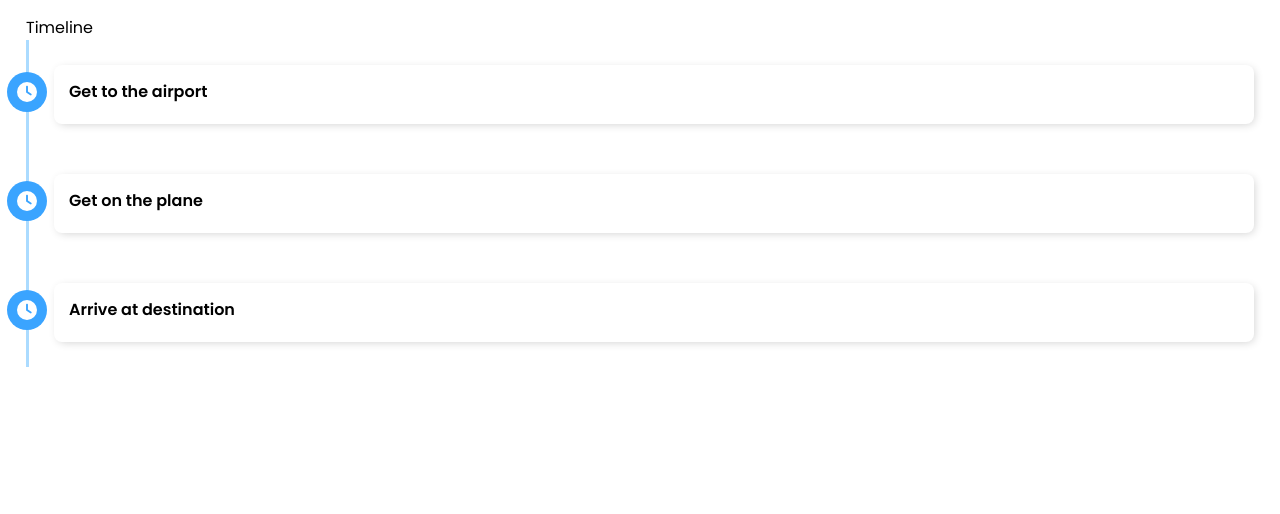
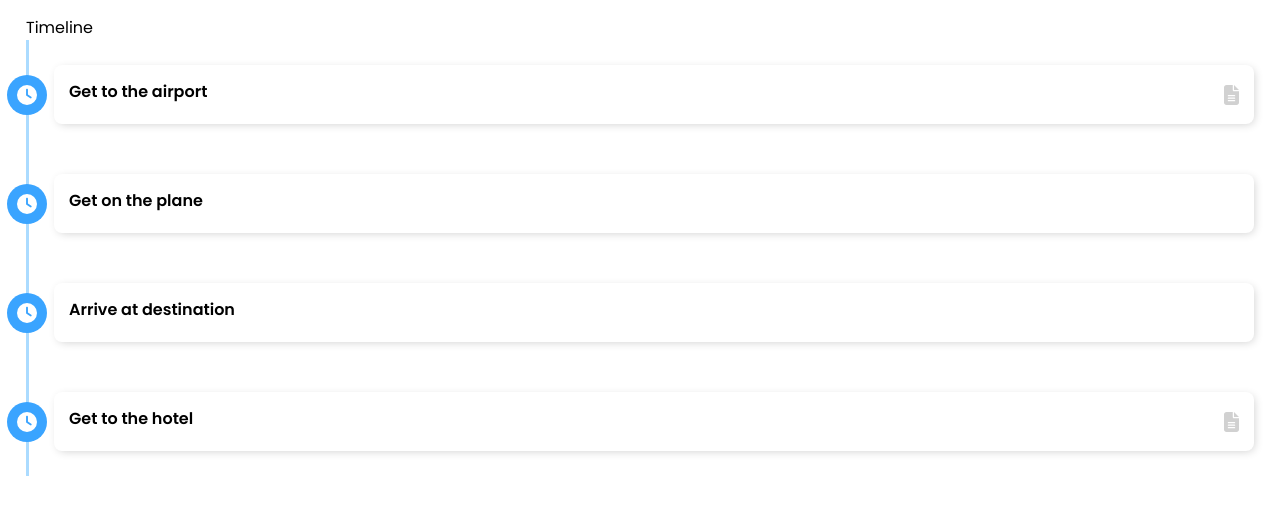
Before and after one commit to noppytinto/travelmates, a Next.js app: page / in a window 1280 px wide. Shown: the top 514 px of the page. Built offline with nearby package versions, Linux system fonts and the light colour scheme.

Commit message:
feat(app): improve timeline

```diff
--- a/src/components/Timeline/Timeline.tsx
+++ b/src/components/Timeline/Timeline.tsx
@@ -3,7 +3,7 @@ import styles from "./Timeline.module.scss";
 
 type TimelineItem = {
   title: string;
-  description: string;
+  description?: string;
 };
 
 export default function Timeline() {
@@ -11,23 +11,18 @@ export default function Timeline() {
     {
       title: "Get to the airport",
       description:
-        " lorem ipsum dolor sit amet, consectetur adipiscing elit. Donec nec odio vitae nunc" +
-        " consectetur adipiscing elit. Donec nec odio vitae nunc consectetur " +
-        "adipiscing elit. Donec nec odio vitae nunc consectetur adipiscing elit. Donec nec odio vitae nunc",
+        " Ticket, passport, and luggage. Don't forget to pack your toothbrush!",
     },
     {
       title: "Get on the plane",
-      description:
-        " lorem ipsum dolor sit amet, consectetur adipiscing elit. Donec nec odio vitae nunc" +
-        " consectetur adipiscing elit. Donec nec odio vitae nunc consectetur " +
-        "adipiscing elit. Donec nec odio vitae nunc consectetur adipiscing elit. Donec nec odio vitae nunc",
     },
     {
       title: "Arrive at destination",
+    },
+    {
+      title: "Get to the hotel",
       description:
-        " lorem ipsum dolor sit amet, consectetur adipiscing elit. Donec nec odio vitae nunc" +
-        " consectetur adipiscing elit. Donec nec odio vitae nunc consectetur " +
-        "adipiscing elit. Donec nec odio vitae nunc consectetur adipiscing elit. Donec nec odio vitae nunc",
+        "Check in, unpack, and relax. You've earned it after that long flight!",
     },
   ];
   return (
--- a/src/components/Timeline/TimelineItem/TimelineItem.module.scss
+++ b/src/components/Timeline/TimelineItem/TimelineItem.module.scss
@@ -1,6 +1,12 @@
 @mixin flex-row-center {
   display: flex;
   justify-content: center;
+  align-items: center;
+}
+
+@mixin flex-row-space-between {
+  display: flex;
+  justify-content: space-between;
   align-items: center;
 }
 
@@ -10,7 +16,7 @@
 
   &__content {
     margin-left: 15px;
-    padding: 15px 15px;
+    padding: 15px;
     transition: all 0.1s ease-out;
 
     &:hover {
@@ -21,6 +27,8 @@
 
   &__header {
     position: relative;
+
+    @include flex-row-space-between;
   }
 
   &__icon {
@@ -46,6 +54,7 @@
 
   &__description {
     margin-top: 10px;
+
     // transition: all 0.2s ease-out;
 
     &Collapsed {
--- a/src/components/Timeline/TimelineItem/TimelineItem.tsx
+++ b/src/components/Timeline/TimelineItem/TimelineItem.tsx
@@ -1,14 +1,8 @@
 "use client";
 
-import {
-  useState,
-  useLayoutEffect,
-  useRef,
-  useEffect,
-  PropsWithChildren,
-} from "react";
+import { useState, PropsWithChildren } from "react";
 import { FontAwesomeIcon } from "@fortawesome/react-fontawesome";
-import { faClock } from "@fortawesome/free-solid-svg-icons";
+import { faClock, faFileLines } from "@fortawesome/free-solid-svg-icons";
 import Card from "@/components/ui/Card/Card";
 import styles from "./TimelineItem.module.scss";
 // import { useGSAP } from "@gsap/react";
@@ -16,7 +10,7 @@ import styles from "./TimelineItem.module.scss";
 
 type Props = {
   title: string;
-  description: string;
+  description?: string;
 };
 
 export default function TimelineItem({
@@ -66,10 +60,20 @@ export default function TimelineItem({
             <FontAwesomeIcon icon={faClock} size={"lg"} />
           </div>
           <h1 className={styles.timelineItem__title}>{title}</h1>
+
+          {description && (
+            <FontAwesomeIcon
+              icon={faFileLines}
+              size={"lg"}
+              style={{
+                color: "#d1d1d1",
+              }}
+            />
+          )}
         </div>
 
         {/***********************+ DESCRIPTION *********************/}
-        <div className={descriptionClasses}>{description}</div>
+        {description && <div className={descriptionClasses}>{description}</div>}
       </Card>
     </div>
   );
```
